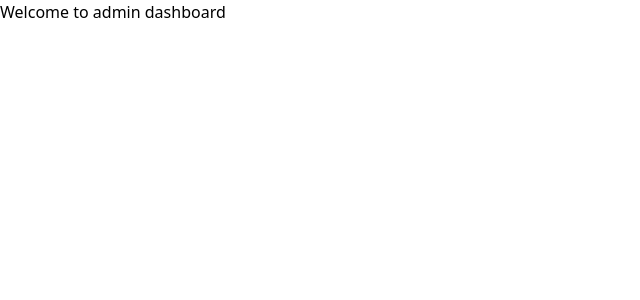
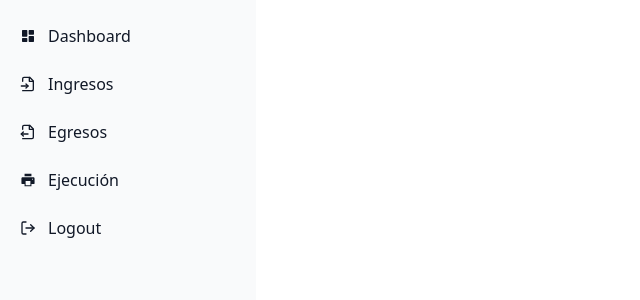
Before and after one commit to RaveHunter05/correos-frontend, a Next.js app: page /admin/dashboard in a window 1280 px wide. Shown: the top 300 px of the page, without its empty margins (0-640 px from the left). Built offline with nearby package versions, Linux system fonts and the light colour scheme.

Commit message:
feat: added frontend plugin for tailwind and sidebar

```diff
--- a/package.json
+++ b/package.json
@@ -3,7 +3,7 @@
   "version": "0.1.0",
   "private": true,
   "scripts": {
-    "dev": "next dev -p 3002",
+    "dev": "next dev -p 3000",
     "build": "next build",
     "start": "next start",
     "lint": "next lint"
@@ -17,6 +17,8 @@
     "axios": "^1.4.0",
     "eslint": "8.39.0",
     "eslint-config-next": "13.3.4",
+    "flowbite": "^2.0.0",
+    "flowbite-react": "^0.6.4",
     "formik": "^2.4.2",
     "next": "13.3.4",
     "postcss": "^8.4.23",
@@ -24,7 +26,7 @@
     "react": "18.2.0",
     "react-dom": "18.2.0",
     "react-hot-toast": "^2.4.1",
-    "react-icons": "^4.8.0",
+    "react-icons": "^4.11.0",
     "react-redux": "^8.1.3",
     "redux": "^4.2.1",
     "swr": "^2.1.5",
--- a/src/pages/admin/dashboard.tsx
+++ b/src/pages/admin/dashboard.tsx
@@ -1,7 +1,83 @@
+import { LuFileInput, LuFileOutput, LuLogOut } from 'react-icons/lu';
+import { AiFillPrinter } from 'react-icons/ai';
+import { BiSolidDashboard } from 'react-icons/bi';
+import { useAppDispatch } from '~/src/redux';
+import { useRouter } from 'next/router';
+import { userLogout } from '../../redux/reducers/auth/authSlice';
+
 export default function Dashboard() {
+    const dispatch = useAppDispatch();
+    const router = useRouter();
+
+    const handleLogout = () => {
+        dispatch(userLogout());
+        router.replace('/');
+    };
     return (
         <div>
-            <h2>Welcome to admin dashboard</h2>
+            <aside
+                id="default-sidebar"
+                className="fixed top-0 left-0 z-40 w-64 h-screen transition-transform -translate-x-full sm:translate-x-0"
+                aria-label="Sidebar"
+            >
+                <div className="h-full px-3 py-4 overflow-y-auto bg-gray-50 dark:bg-gray-800">
+                    <ul className="space-y-2 font-medium">
+                        <li>
+                            <a
+                                href="#"
+                                className="flex items-center p-2 text-gray-900 rounded-lg dark:text-white hover:bg-gray-100 dark:hover:bg-gray-700 group"
+                            >
+                                <BiSolidDashboard />
+                                <span className="ml-3">Dashboard</span>
+                            </a>
+                        </li>
+                        <li>
+                            <a
+                                href="#"
+                                className="flex items-center p-2 text-gray-900 rounded-lg dark:text-white hover:bg-gray-100 dark:hover:bg-gray-700 group"
+                            >
+                                <LuFileInput />
+                                <span className="flex-1 ml-3 whitespace-nowrap">
+                                    Ingresos
+                                </span>
+                            </a>
+                        </li>
+                        <li>
+                            <a
+                                href="#"
+                                className="flex items-center p-2 text-gray-900 rounded-lg dark:text-white hover:bg-gray-100 dark:hover:bg-gray-700 group"
+                            >
+                                <LuFileOutput />
+                                <span className="flex-1 ml-3 whitespace-nowrap">
+                                    Egresos
+                                </span>
+                            </a>
+                        </li>
+                        <li>
+                            <a
+                                href="#"
+                                className="flex items-center p-2 text-gray-900 rounded-lg dark:text-white hover:bg-gray-100 dark:hover:bg-gray-700 group"
+                            >
+                                <AiFillPrinter />
+                                <span className="flex-1 ml-3 whitespace-nowrap">
+                                    Ejecución
+                                </span>
+                            </a>
+                        </li>
+                        <li>
+                            <button
+                                onClick={handleLogout}
+                                className="flex items-center p-2 text-gray-900 rounded-lg dark:text-white hover:bg-gray-100 dark:hover:bg-gray-700 group"
+                            >
+                                <LuLogOut />
+                                <span className="flex-1 ml-3 whitespace-nowrap">
+                                    Logout
+                                </span>
+                            </button>
+                        </li>
+                    </ul>
+                </div>
+            </aside>
         </div>
     );
 }
--- a/tailwind.config.js
+++ b/tailwind.config.js
@@ -4,6 +4,7 @@ module.exports = {
         './src/pages/**/*.{js,ts,jsx,tsx,mdx}',
         './src/components/**/*.{js,ts,jsx,tsx,mdx}',
         './src/app/**/*.{js,ts,jsx,tsx,mdx}',
+        './node_modules/flowbite-react/**/*.js',
     ],
     theme: {
         extend: {
@@ -14,5 +15,5 @@ module.exports = {
             },
         },
     },
-  plugins: [],
-}
+    plugins: [require('flowbite/plugin')],
+};
```
Also changed, not shown: 1 other file (tests, documents, lock files or other folders). Lines whose indentation alone changed are shown as unchanged.
